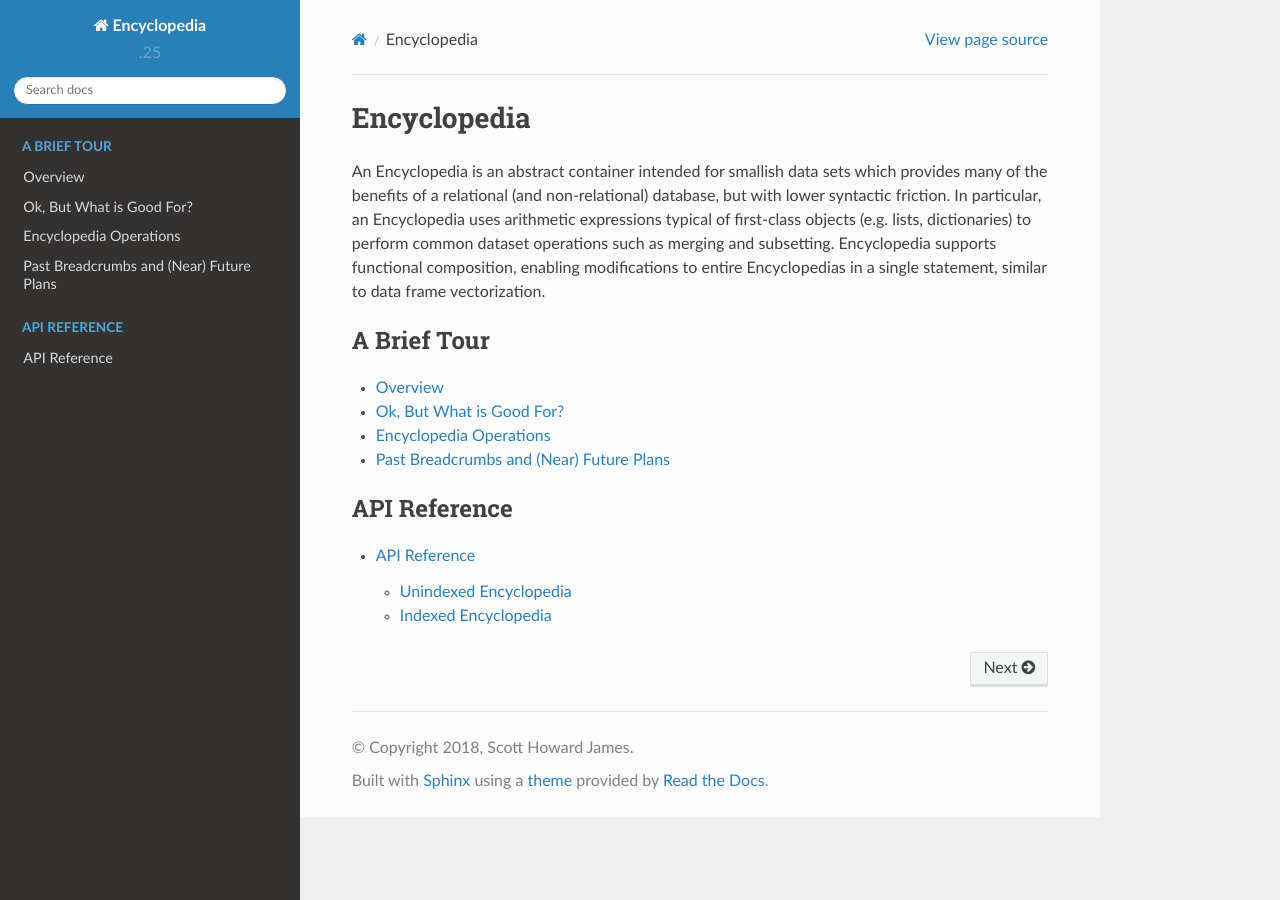
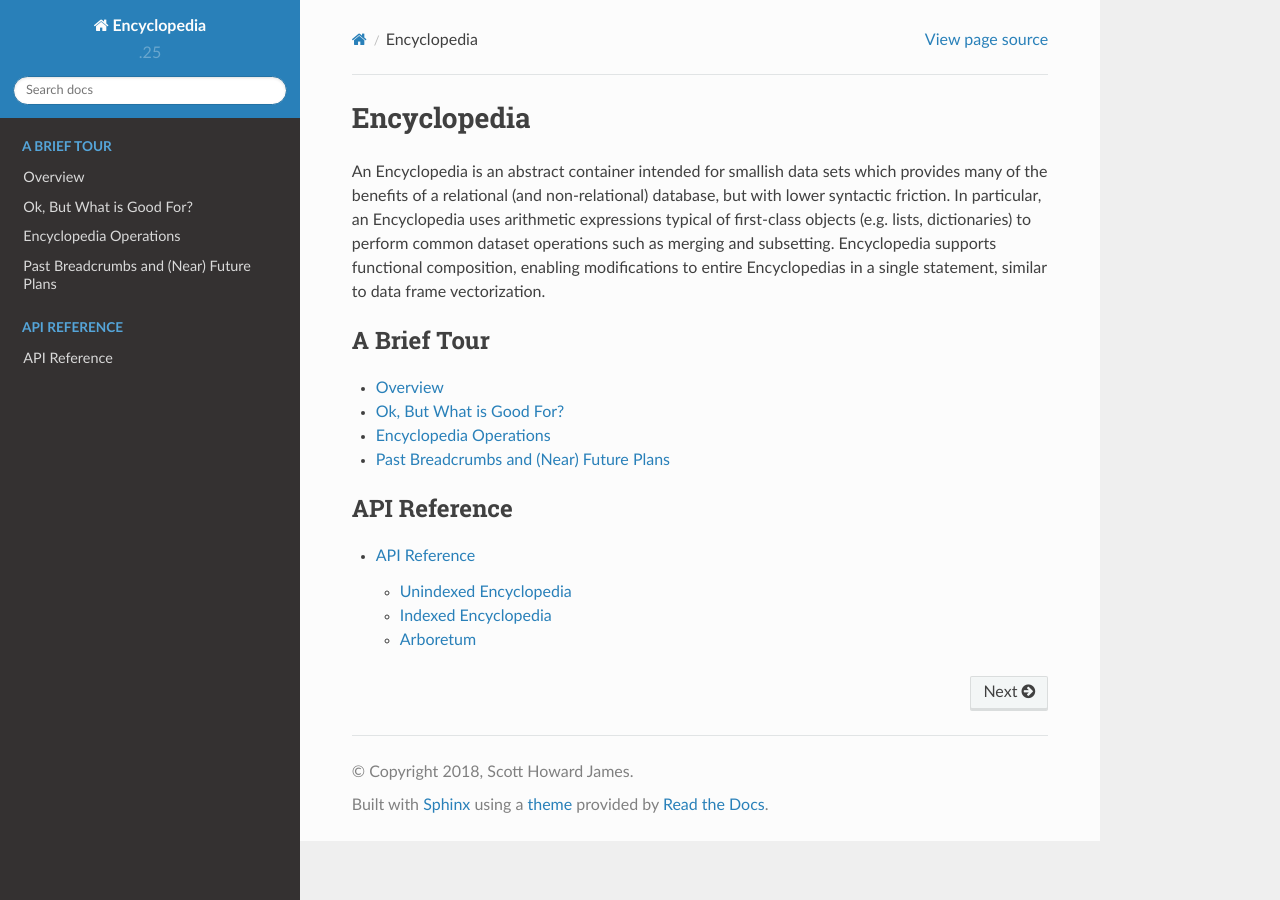
Before and after one commit to scott-howard-james/encyclopedia, a Sphinx documentation site: the page built from docs/index.rst, in a window 1280 px wide. Built offline with Sphinx 7.4.7 and the Read the Docs theme 2.0.0, drawn with Linux system fonts in a browser that asks for light colours.

Commit message:
Add Arboretum

```diff
--- a/docs/api.rst
+++ b/docs/api.rst
@@ -6,6 +6,7 @@
 
     ~encyclopedia.Unindexed
     ~encyclopedia.Indexed
+    ~encyclopedia.Arboretum
 
 
 Unindexed Encyclopedia
@@ -19,3 +20,8 @@
 -----
 
 .. autoclass:: encyclopedia.Indexed
+
+Arboretum
+-----
+
+.. autoclass:: encyclopedia.Arboretum
```
